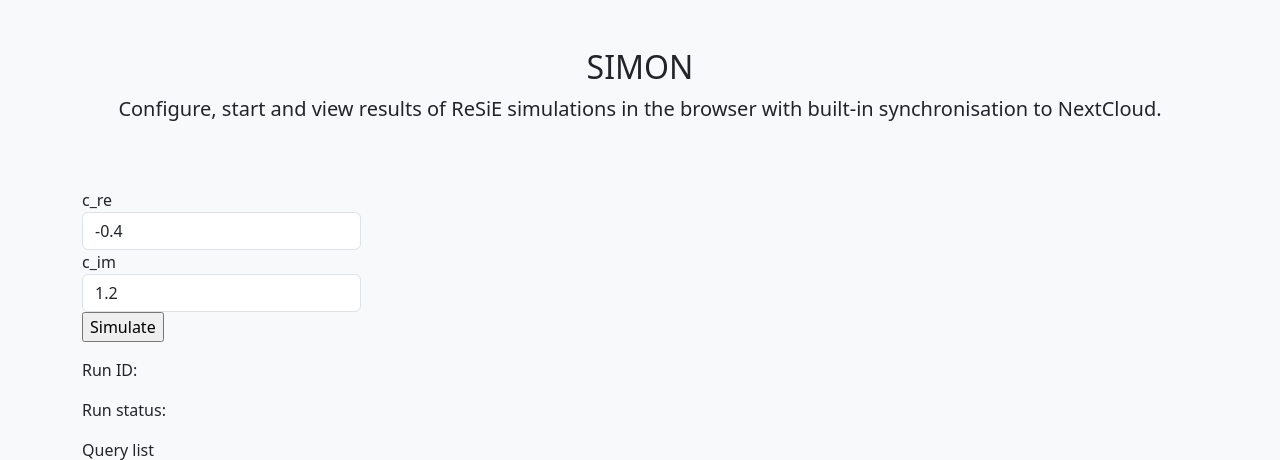
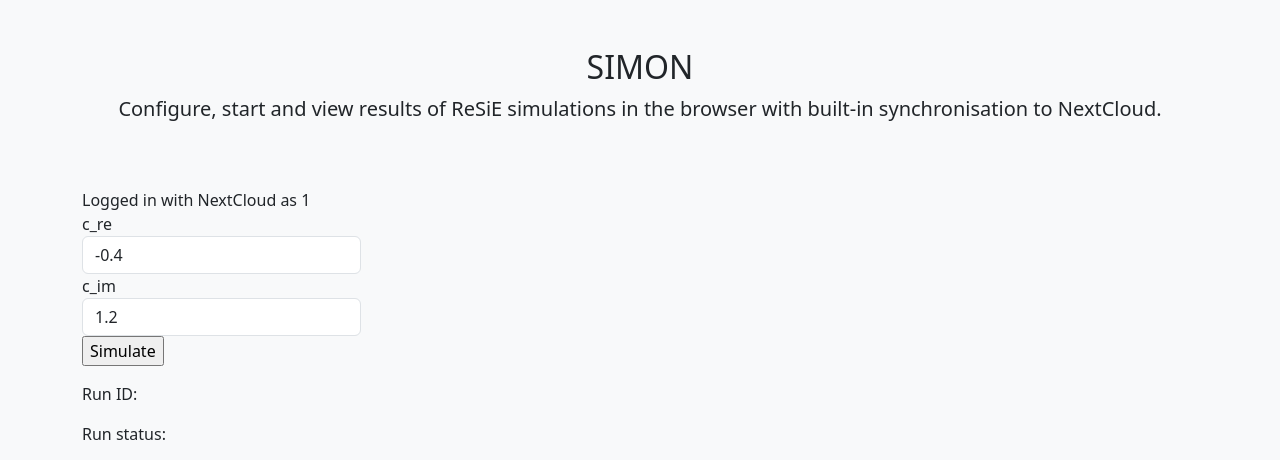
Before and after one commit to QuaSi-Software/simon, a Flask app: page / in a window 1280 px wide. Shown: the top 460 px of the page. Run offline with Flask 3, Linux system fonts and the light colour scheme; the visitor is signed in with stand-in values (Sample User, id 1).

Commit message:
Reimplement oauth using just requests library instead of authlib.
This will necessitate additional methods for handling making requests and refreshing tokens, however for the moment this implementation is preferred as it works.

```diff
--- a/webapp/requirements.txt
+++ b/webapp/requirements.txt
@@ -1,6 +1,5 @@
 flask==2.3.3
 flask-cors==4.0.0
 flask-session==0.8.0
-authlib==1.6.1
 requests==2.31.0
 pyyaml==6.0.2
--- a/webapp/simon_webapp/app.py
+++ b/webapp/simon_webapp/app.py
@@ -5,11 +5,12 @@ from __future__ import annotations
 
 from pathlib import Path
 import io
+import uuid
+from urllib.parse import urlencode
 import requests
 import yaml
 from flask import Flask, render_template, jsonify, request, session, url_for, redirect
 from flask_session import Session
-from authlib.integrations.flask_client import OAuth
 
 APP_ROOT = Path(__file__).resolve().parent.parent
 APP_CONFIG_PATH = APP_ROOT / "webapp_config.yml"
@@ -37,10 +38,6 @@ def get_app():
 # set session to be managed server-side
 Session(app)
 
-# register NextCloud oauth
-oauth = OAuth(app)
-oauth.register('nextcloud')
-
 # ---------------------------------------------------------------------------
 # Routes
 # ---------------------------------------------------------------------------
@@ -53,8 +50,8 @@ def index():
 
     Response (HTML): The index page containing all frontend code as SPA
     """
-    if "user" not in session:
-        session["user"] = "__anonymous__"
+    if "user_id" not in session:
+        session["user_id"] = "__anonymous__"
         session["nextcloud_authorized"] = False
     return render_template("index.html", session=session), 200
 
@@ -69,8 +66,17 @@ def nextcloud_login():
     if "nextcloud_authorized" in session and session["nextcloud_authorized"]:
         redirect(url_for("index"))
 
-    redirect_uri = url_for("callback_nextcloud", _external=True)
-    return oauth.nextcloud.authorize_redirect(redirect_uri)
+    session['nextcloud_login_state'] = str(uuid.uuid4())
+
+    qs = urlencode({
+        'client_id': app.config['NEXTCLOUD_CLIENT_ID'],
+        'redirect_uri': url_for('callback_nextcloud', _external=True),
+        'response_type': 'code',
+        'scope': "",
+        'state': session['nextcloud_login_state'],
+    })
+
+    return redirect(app.config['NEXTCLOUD_AUTHORIZE_URL'] + '?' + qs)
 
 @app.route('/callback/nextcloud', methods=["GET"])
 def callback_nextcloud():
@@ -80,9 +86,50 @@ def callback_nextcloud():
 
     Response (HTML): A redirect to the index page
     """
-    token = oauth.nextcloud.authorize_access_token()
-    session["nextcloud_token"] = token
+    if "nextcloud_authorized" in session and session["nextcloud_authorized"]:
+        redirect(url_for("index"))
+
+    # if the callback request from NextCloud has an error, we might catch this here, however
+    # it is not clear how errors are presented in the request for the callback
+    # if "error" in request.args:
+    #     return jsonify({"error": "NextCloud callback has errors"}), 400
+
+    if request.args["state"] != session["nextcloud_login_state"]:
+        return jsonify({"error": "CSRF warning! Request states do not match."}), 403
+
+    if "code" not in request.args or request.args["code"] == "":
+        return jsonify({"error": "Did not receive valid code in NextCloud callback"}), 400
+
+    response = requests.post(
+        app.config['NEXTCLOUD_ACCESS_TOKEN_URL'],
+        data={
+            'client_id': app.config['NEXTCLOUD_CLIENT_ID'],
+            'client_secret': app.config['NEXTCLOUD_SECRET'],
+            'code': request.args['code'],
+            'grant_type': 'authorization_code',
+            'redirect_uri': url_for('callback_nextcloud', _external=True),
+        },
+        headers={'Accept': 'application/json'},
+        timeout=10
+    )
+
+    if response.status_code != 200:
+        return jsonify({"error": "Invalid response while fetching access token"}), 400
+
+    response_data = response.json()
+    access_token = response_data.get('access_token')
+    if not access_token:
+        return jsonify({"error": "Could not find access token in response"}), 400
+
+    refresh_token = response_data.get('refresh_token')
+    if not refresh_token:
+        return jsonify({"error": "Could not find refresh token in reponse"}), 400
+
+    session["nextcloud_access_token"] = access_token
+    session["nextcloud_refresh_token"] = refresh_token
     session["nextcloud_authorized"] = True
+    session["user_id"] = response_data.get("user_id")
+
     return redirect(url_for("index"))
 
 @app.route("/imprint", methods=["GET"])
--- a/webapp/simon_webapp/templates/index.html
+++ b/webapp/simon_webapp/templates/index.html
@@ -18,6 +18,12 @@
           Configure, start and view results of ReSiE simulations in the browser with built-in synchronisation to NextCloud.
         </p>
       </div>
+
+      {% if session['nextcloud_authorized'] %}
+        <span>Logged in with NextCloud as {{session['user_id']}}</span>
+      {% else %}
+        <a href="{{ url_for('nextcloud_login') }}">Login with NextCloud</a>
+      {% endif %}
 
       <form id="parameters-form" action="" method="POST" enctype="multipart/form-data">
         <div class="form-group">
```
